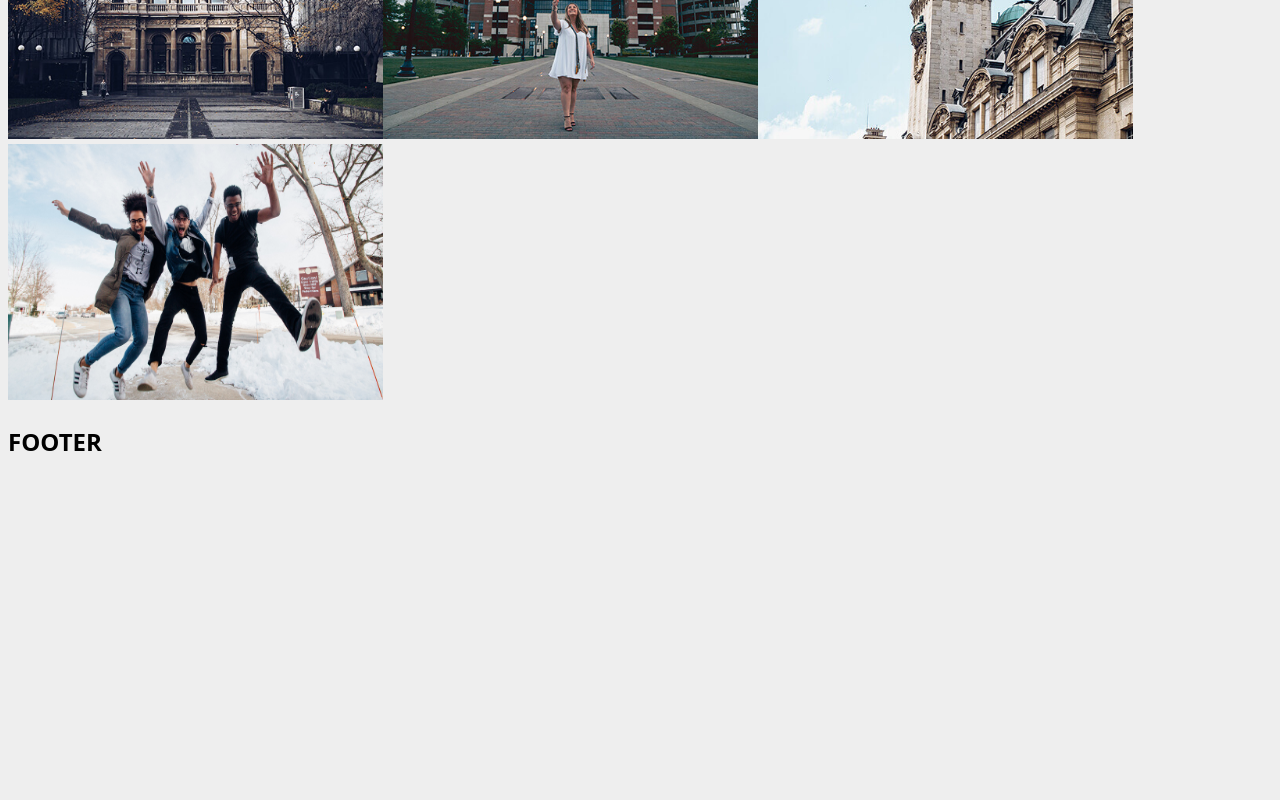
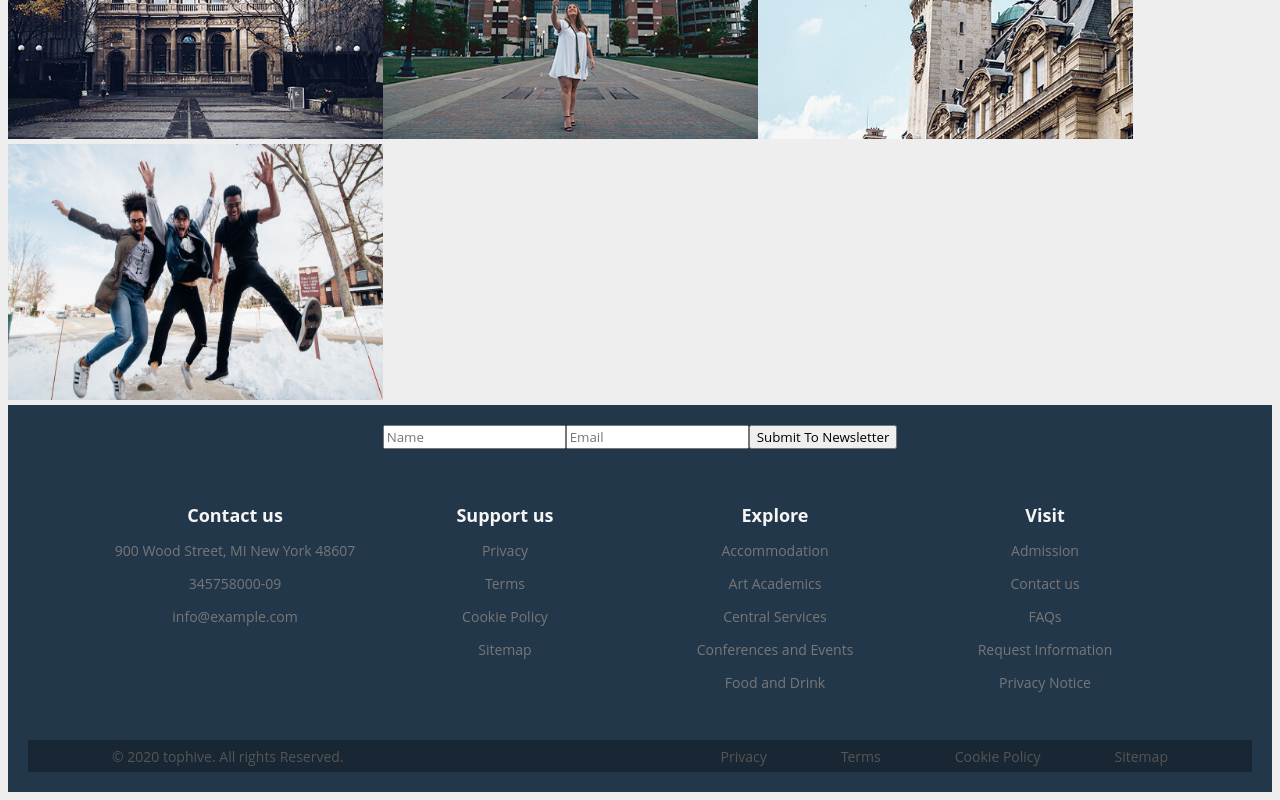
Before and after one commit to Rentacc/academy, a Vue app in the folder academy/: page / in a window 1280 px wide. Shown: the part 4791-5591 px from the top of the page. Before the commit the page ends 5269 px from the top, so only its background shows below. Built offline with nearby package versions, Linux system fonts and the light colour scheme.

Commit message:
add footer

```diff
--- a/academy/src/components/AppFooter.vue
+++ b/academy/src/components/AppFooter.vue
@@ -1,11 +1,248 @@
 <script>
+document.addEventListener("DOMContentLoaded", function(){
+      var el = document.querySelector(".button-bird");
+      var text = document.querySelector(".button-bird__text");
+          el.addEventListener('click', function() {
+            el.classList.toggle('active');
 
+            if(el.classList.contains('active')){
+            	console.log('true');
+            	text.innerHTML = 'DONE';
+            }else{
+            	text.innerHTML = 'SEND';
+            }
+        });
+    });
 </script>
 
 <template>
-    <h2>FOOTER</h2>
+    <footer>
+
+        <article>
+
+<form id="form-newsletter">
+  <input type="text" placeholder="Name" name="name">
+
+  <input type="text" placeholder="Email" name="email">
+
+  <button data-type="submit">
+    <i class="fa fa-paper-plane"></i>
+    Submit To Newsletter
+  </button>
+</form>
+
+</article>
+
+
+
+
+    <div class="footer-departments">
+      <div class="footer-department">
+        <h4>Contact us</h4>
+        <p>900 Wood Street, MI New York 48607</p>
+        <p>345758000-09</p>
+        <p>info@example.com</p>
+      </div>
+      <div class="footer-department">
+        <h4>Support us</h4>
+        <p><a href="#">Privacy</a></p>
+        <p><a href="#">Terms</a></p>
+        <p><a href="#">Cookie Policy</a></p>
+        <p><a href="#">Sitemap</a></p>
+      </div>
+      <div class="footer-department">
+        <h4>Explore</h4>
+        <p><a href="#">Accommodation</a></p>
+        <p><a href="#">Art Academics</a></p>
+        <p><a href="#">Central Services</a></p>
+        <p><a href="#">Conferences and Events</a></p>
+        <p><a href="#">Food and Drink</a></p>
+      </div>
+      <div class="footer-department">
+        <h4>Visit</h4>
+        <p><a href="#">Admission</a></p>
+        <p><a href="#">Contact us</a></p>
+        <p><a href="#">FAQs</a></p>
+        <p><a href="#">Request Information</a></p>
+        <p><a href="#">Privacy Notice</a></p>
+      </div>
+    </div>
+  </footer>
+  <footer class="footer2">
+    <div class="footer2-bar">
+      <div class="footer2-copyright">
+        &copy; 2020 tophive. All rights Reserved.
+      </div>
+      <div class="footer2-links">
+        <a href="#">Privacy</a>
+        <a href="#">Terms</a>
+        <a href="#">Cookie Policy</a>
+        <a href="#">Sitemap</a>
+      </div>
+    </div>
+  </footer>
 </template>
 
 <style scoped>
+  body {
+      margin: 0;
+      padding: 0;
+      font-family: Arial, sans-serif;
+    }
+
+    footer {
+      background-color: #23374B;
+      color: #fff;
+      padding: 20px;
+      text-align: center;
+    }
+
+    .footer-content {
+      display: flex;
+      flex-wrap: wrap;
+      justify-content: space-between;
+      align-items: center;
+      gap: 20px;
+    }
+
+    .footer-text {
+      flex: 2;
+      text-align: right;
+      font-size: 14px;
+      line-height: 1.5;
+    }
+
+    .footer-button {
+      background-color: #fff;
+      color: #23374B;
+      padding: 10px;
+      border: none;
+      border-radius: 5px;
+      font-weight: bold;
+      text-transform: uppercase;
+      text-decoration: none;
+    }
+
+    .footer-departments {
+      margin-top: 30px;
+      display: flex;
+      flex-wrap: wrap;
+      justify-content: center;
+      color: #555555;
+    }
+
+    .footer-department {
+      width: 250px;
+      margin: 0 10px;
+      color: #555555;
+    }
+
+    .footer-department h4 {
+      font-size: 18px;
+      margin-bottom: 10px;
+      color: whitesmoke;
+    }
+
+    .footer-department p {
+      font-size: 14px;
+      margin-bottom: 8px;
+      color: #777777;;
+    }
+
+    .footer-department a {
+      color: #fff;
+      text-decoration: none;
+      color: #777777;
+    }
+
+
+
+
+
+
+
+
+
+
+
+
+
+
+
+
+
+
+
+
+
+
+
+
+
+
+    .footer2 {
+      background-color: #23374B;
+      color: #fff;
+      padding: 20px;
+      text-align: center;
+    }
+
+    .footer2-content {
+      display: flex;
+      flex-wrap: wrap;
+      justify-content: space-between;
+      align-items: center;
+      gap: 20px;
+    }
+
+    .footer2-text {
+      flex: 2;
+      text-align: right;
+      font-size: 14px;
+      line-height: 1.5;
+    }
+
+    .footer2-button {
+      background-color: #fff;
+      color: #23374B;
+      padding: 10px;
+      border: none;
+      border-radius: 5px;
+      font-weight: bold;
+      text-transform: uppercase;
+      text-decoration: none;
+    }
+
+    .footer2-bar {
+      background-color: #192735;
+      height: 2rem;
+      display: flex;
+      justify-content: space-between;
+      align-items: center;
+      padding: 0 20px;
+    }
+
+    .footer2-copyright {
+      font-size: 14px;
+      margin-left: 4rem;
+      color: #555555;
+    }
+
+    .footer2-links {
+      font-size: 14px;
+
+    }
+
+    .footer2-links a {
+      color: #fff;
+      text-decoration: none;
+      margin-left: 10px;
+      margin-right: 4rem;
+      color: #555555;
+    }
+
+
+
+
 
 </style>
--- a/academy/src/style.css
+++ b/academy/src/style.css
@@ -1,5 +1,6 @@
 *{
     font-family: 'Open Sans', sans-serif;
+
 
 }
 
```
